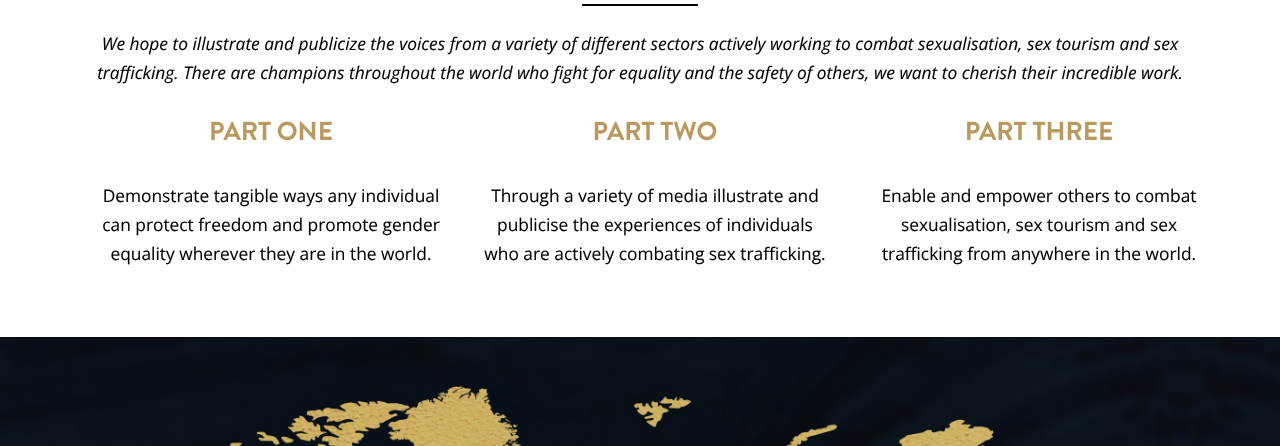
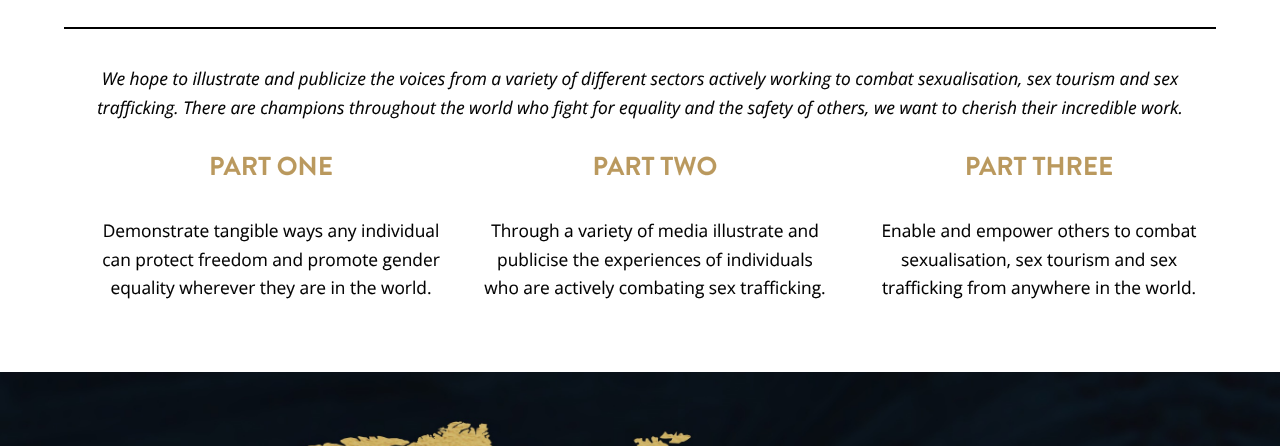
Before and after one commit to realparmesan/heldDear, a plain HTML site: page index.html in a window 1280 px wide. Shown: the part 654-1100 px from the top of the page. Drawn offline with nearby package versions, Linux system fonts and the light colour scheme.

Commit message:
makes underline same width throughout devices

```diff
--- a/body.css
+++ b/body.css
@@ -146,9 +146,6 @@ h1 {
       -ms-column-gap: 40px;
       column-gap: 40px;
     }
-  .underline {
-    margin: 0 45% 2% 45%;
-  }
 }
 @media only screen and (max-width:960px){
     /* styles for browsers larger than 960px; */
```
